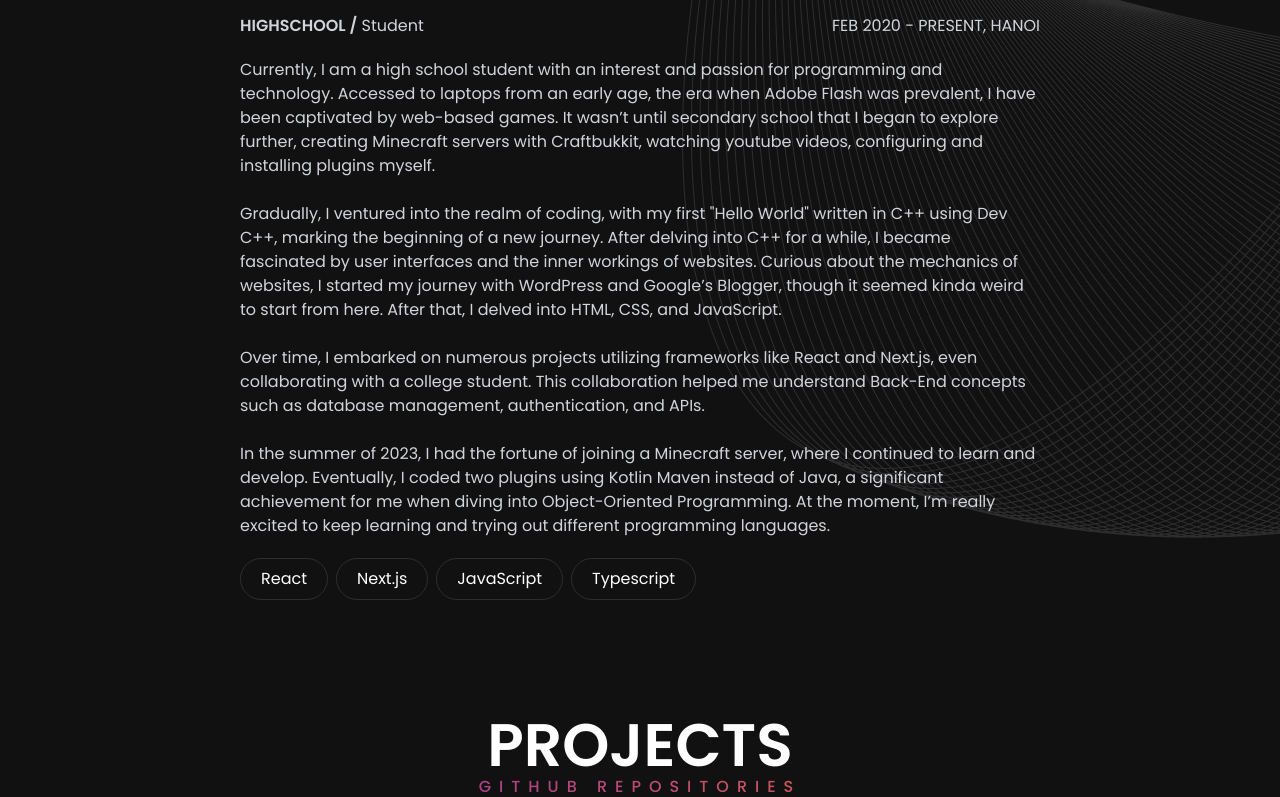
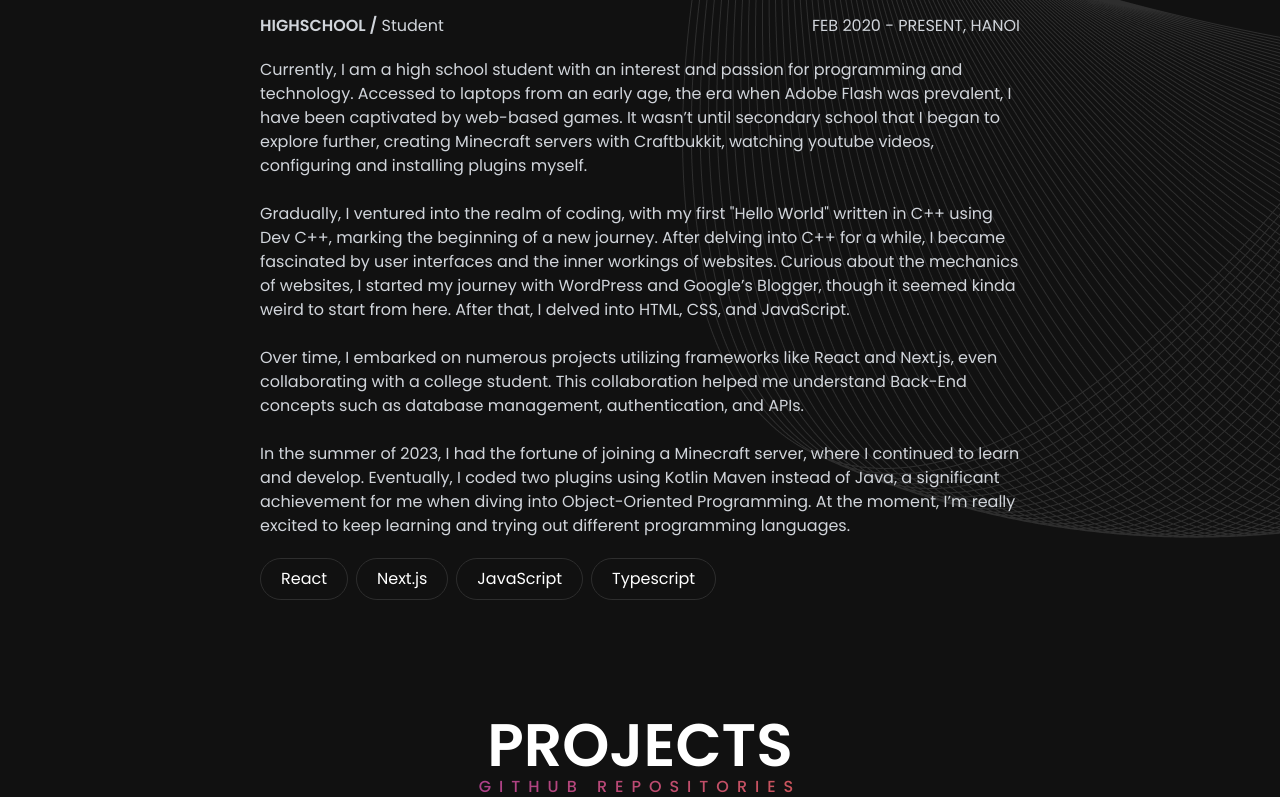
Before and after one commit to hoangxuanlam2007/hoangxuanlam2007, a Next.js app: page / in a window 1280 px wide. Shown: the part 1437-2234 px from the top of the page. Built offline with nearby package versions, Linux system fonts and the light colour scheme.

Commit message:
Touched Experience section

```diff
--- a/components/Experience.tsx
+++ b/components/Experience.tsx
@@ -2,7 +2,7 @@ import React from "react";
 
 const Experience: React.FC<{}> = () => {
   return (
-    <section id="experience" className="z-20">
+    <section id="experience" className="z-20 px-5">
       <h1 className="text-white font-semibold text-center text-6xl pt-[35px] z-20">
         MY JOURNEY
       </h1>
@@ -28,7 +28,7 @@ const Experience: React.FC<{}> = () => {
           <br />
           In the summer of 2023, I had the fortune of joining a Minecraft server, where I continued to learn and develop. Eventually, I coded two plugins using Kotlin Maven instead of Java, a significant achievement for me when diving into Object-Oriented Programming. At the moment, I&#x2019;m really excited to keep learning and trying out different programming languages.
         </p>
-        <div className="flex-col flex sm:flex-row ">
+        <div className="flex flex-row content-around">
           <div className="bg-transparent  mt-5 mr-2 cursor-pointer  rounded-3xl  text-white py-2 px-5  border border-[#2E2E2E] w-max">
             React
           </div>
```
